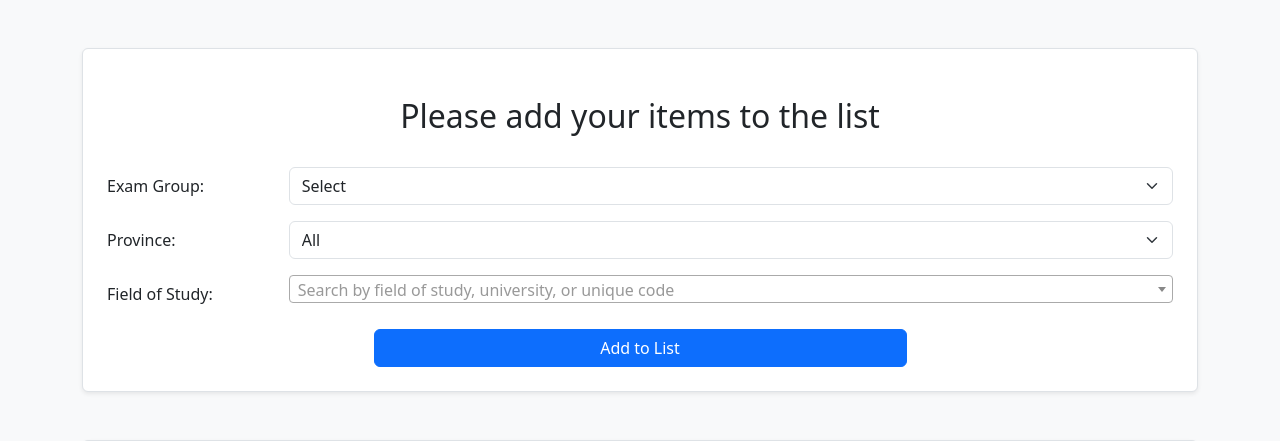
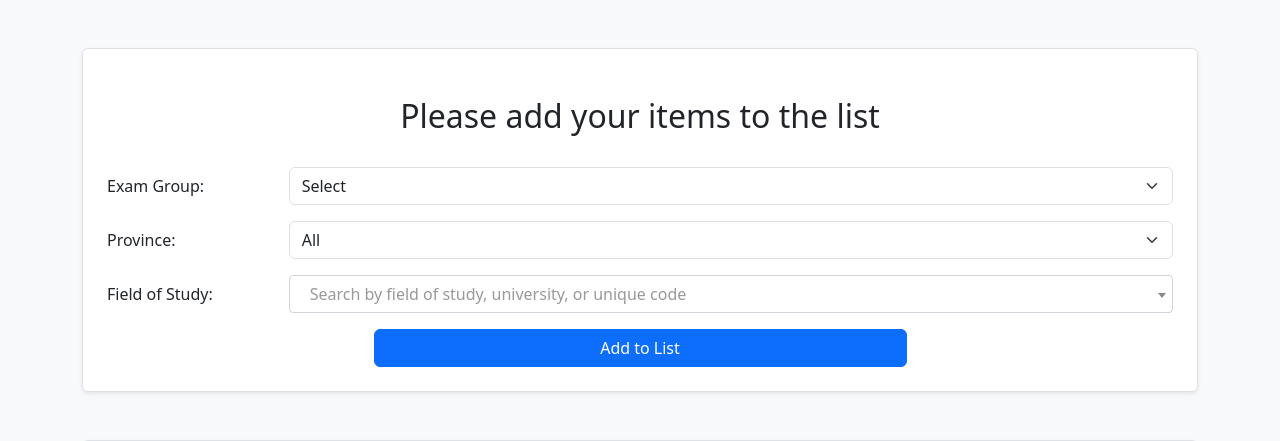
Before and after one commit to sali72/komak_reshte_site, a Django app: page / in a window 1280 px wide. Shown: the top 441 px of the page. Run offline with Django 5.2, Linux system fonts and the light colour scheme; some libraries are stand-ins or nearby versions.

Commit message:
Make dropdowns look more consistent

```diff
--- a/komak_reshte/crud/forms.py
+++ b/komak_reshte/crud/forms.py
@@ -1,5 +1,6 @@
 from django import forms
-from ..models import University, FieldOfStudy, EnrollmentData
+from ..models import University, FieldOfStudy
+
 
 class FieldOfStudyForm(forms.Form):
     @staticmethod
@@ -12,7 +13,9 @@ class FieldOfStudyForm(forms.Form):
 
     @staticmethod
     def get_all_exam_group_choices():
-        all_exam_groups = FieldOfStudy.objects.values_list("exam_group", flat=True).distinct()
+        all_exam_groups = FieldOfStudy.objects.values_list(
+            "exam_group", flat=True
+        ).distinct()
         exam_group_choices = [("", "Select")] + [
             (exam_group, exam_group) for exam_group in all_exam_groups
         ]
@@ -35,23 +38,35 @@ class FieldOfStudyForm(forms.Form):
     )
 
     def __init__(self, *args, **kwargs):
+        initial_data = kwargs.get("initial", {})
         super().__init__(*args, **kwargs)
+        self.fields["province"].initial = initial_data.get("province", "")
+        self.fields["exam_group"].initial = initial_data.get("exam_group", "")
         self.populate_fields_of_study()
 
     def populate_fields_of_study(self):
-        selected_province = self.data.get("province", None)
-        selected_exam_group = self.data.get("exam_group", None)
-        if selected_exam_group and selected_province:
-            fields_of_study = self.get_fields_of_study_for_province_and_exam_group(selected_province, selected_exam_group)
-        elif selected_exam_group:
-            fields_of_study = self.get_fields_of_study_for_exam_group(selected_exam_group)
+        selected_province = self.data.get("province") or self.initial.get("province")
+        selected_exam_group = self.data.get("exam_group") or self.initial.get(
+            "exam_group"
+        )
+        if selected_exam_group:
+            if selected_province:
+                fields_of_study = self.get_fields_of_study_for_province_and_exam_group(
+                    selected_province, selected_exam_group
+                )
+            else:
+                fields_of_study = self.get_fields_of_study_for_exam_group(
+                    selected_exam_group
+                )
         else:
             fields_of_study = [("", "None")]
         self.fields["field_of_study"].choices = fields_of_study
 
     def get_fields_of_study_for_province_and_exam_group(self, province, exam_group):
         universities = University.objects.filter(province=province)
-        fields_of_study = FieldOfStudy.objects.filter(university__in=universities, exam_group=exam_group)
+        fields_of_study = FieldOfStudy.objects.filter(
+            university__in=universities, exam_group=exam_group
+        )
         return [("", "None")] + [
             (
                 field.id,
--- /dev/null
+++ b/komak_reshte/static/komak_reshte/styles.css
@@ -0,0 +1,18 @@
+.select2-container .select2-selection--single {
+    height: calc(2.25rem + 2px);
+    padding: 0.375rem 0.75rem;
+    font-size: 1rem;
+    line-height: 1.5;
+    color: #495057;
+    background-color: #fff;
+    background-clip: padding-box;
+    border: 1px solid #ced4da;
+    border-radius: 0.25rem;
+    transition: border-color .15s ease-in-out,box-shadow .15s ease-in-out;
+}
+.select2-container--default .select2-selection--single .select2-selection__arrow {
+    height: calc(2.25rem + 2px);
+}
+.select2-container--default .select2-selection--single .select2-selection__rendered {
+    line-height: 1.5;
+}
--- a/komak_reshte/templates/komak_reshte/create_list.html
+++ b/komak_reshte/templates/komak_reshte/create_list.html
@@ -12,6 +12,8 @@
     <link href="https://cdn.jsdelivr.net/npm/bootstrap-icons@1.10.0/font/bootstrap-icons.css" rel="stylesheet">
 
     <link href="https://cdn.jsdelivr.net/npm/select2@4.1.0-rc.0/dist/css/select2.min.css" rel="stylesheet" />
+
+    <link href="{% static 'komak_reshte/styles.css' %}" rel="stylesheet" />
 
     <!-- jQuery and Sortable.js -->
     <script src="https://code.jquery.com/jquery-3.6.0.min.js"></script>
```
